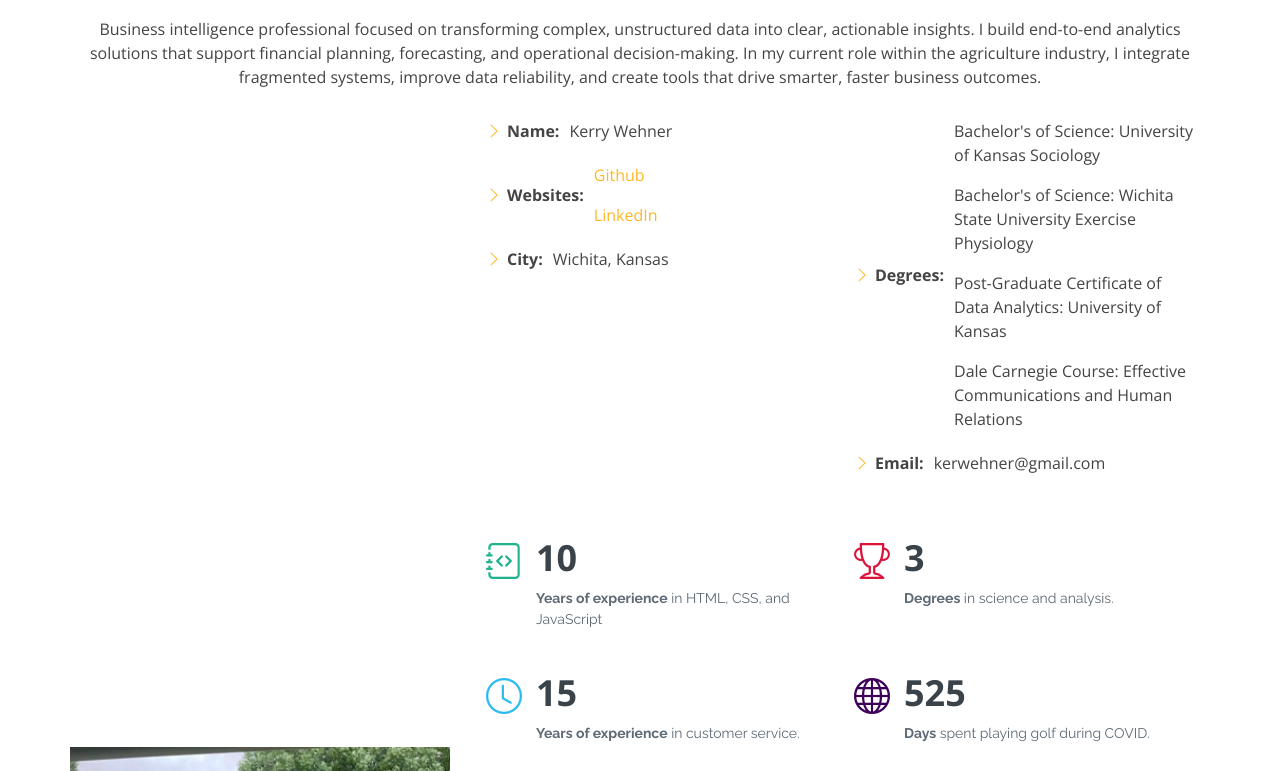
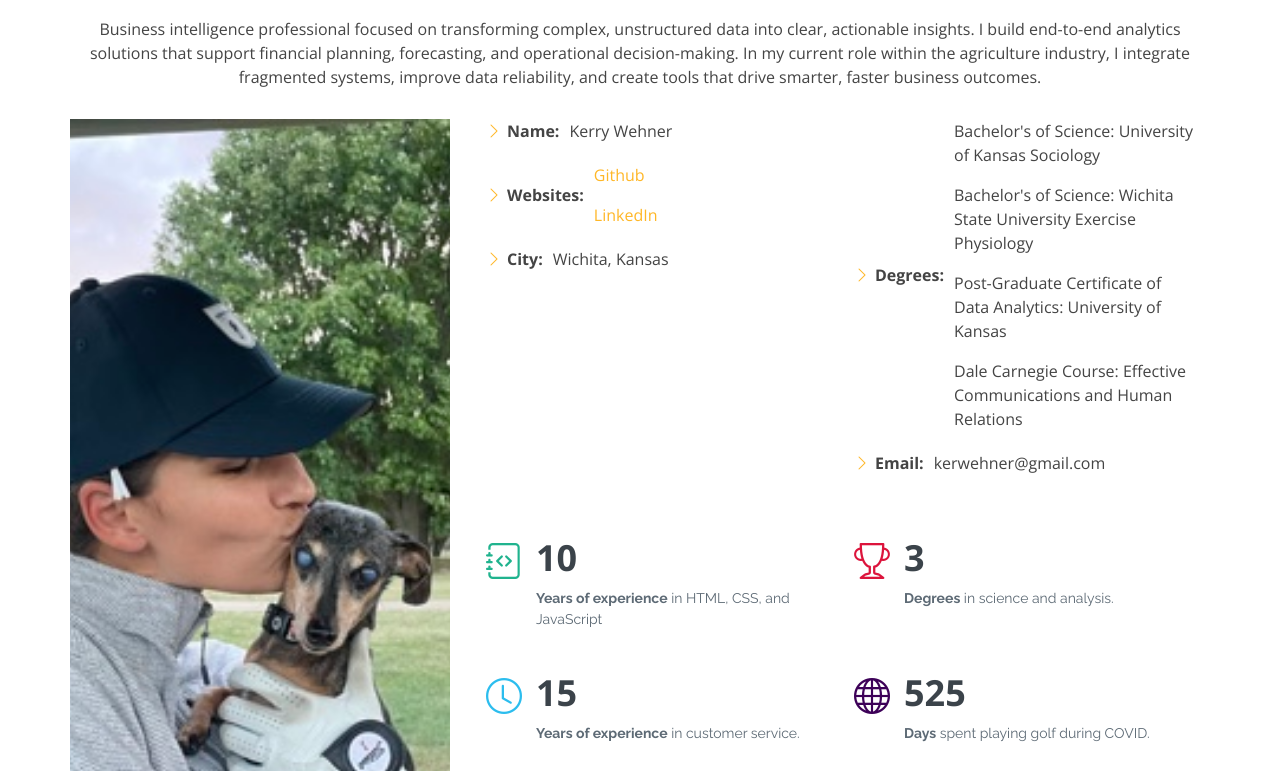
Before and after one commit to kerwehner/Portfolio, a plain HTML site: page index.html in a window 1280 px wide. Shown: the part 931-1702 px from the top of the page. Drawn offline with nearby package versions, Linux system fonts and the light colour scheme.

Commit message:
fixing res

```diff
--- a/assets/css/style.css
+++ b/assets/css/style.css
@@ -297,10 +297,11 @@ h1, h2, h3, h4, h5, h6 {
   width: 100%;
   height: 100vh;
   background: url("../img/edinburgh.jpeg") no-repeat center center;
-  background-size: contain; /* This will make sure the image isn't stretched */
-  background-attachment: fixed; /* Optional: gives a nice scrolling effect */
+  background-size: cover; /* This will ensure the image fully covers the space without stretching */
+  background-attachment: fixed; /* Optional: for a parallax-like effect as you scroll */
   position: relative;
 }
+
 
 #hero:before {
   content: "";
@@ -586,11 +587,12 @@ section {
 }
 
 .about .image {
-  background: url("../img/macdonald.jpeg") no-repeat bottom center;
-  background-size: contain;  /* Ensures the image doesn't stretch */
+  background: url("../img/macdonald.jpeg") no-repeat center center;
+  background-size: cover; /* Keeps it as a cover but will crop if necessary */
   min-height: 500px;
-  background-attachment: fixed;  /* Optional: keeps the background fixed during scroll */
+  object-fit: cover; /* Ensures the image fits properly without distortion */
 }
+
 
 
 .about .skills-content {
```
